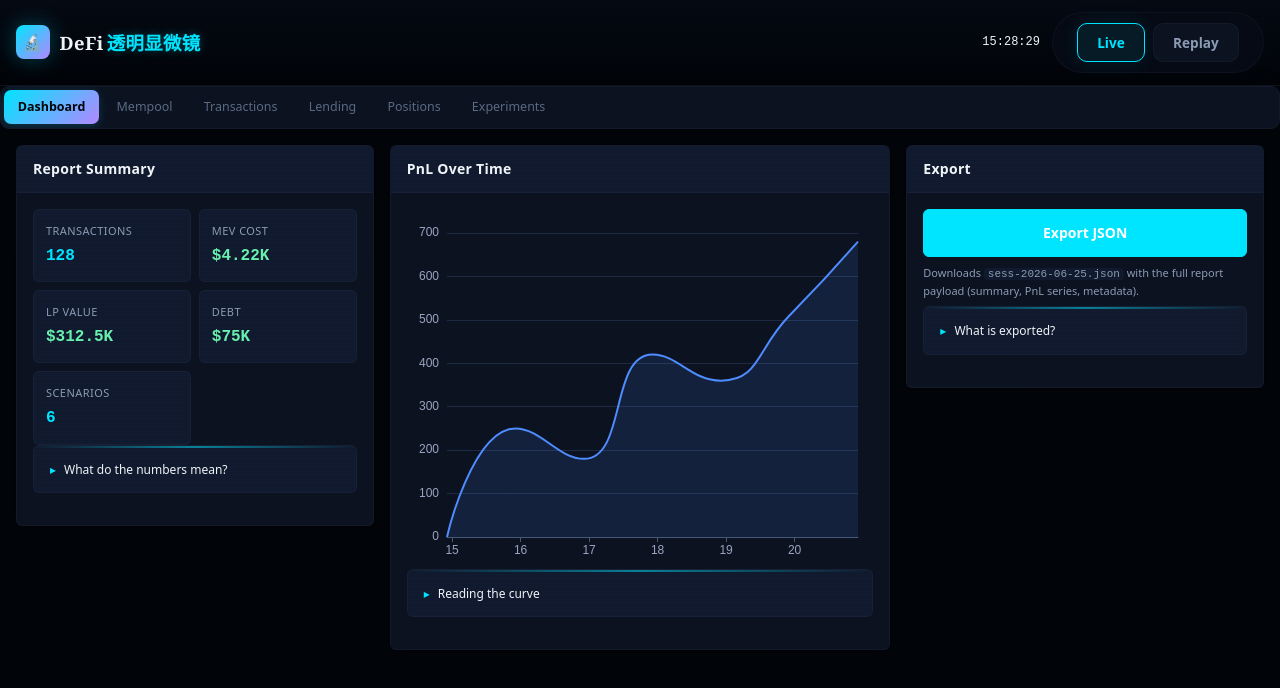
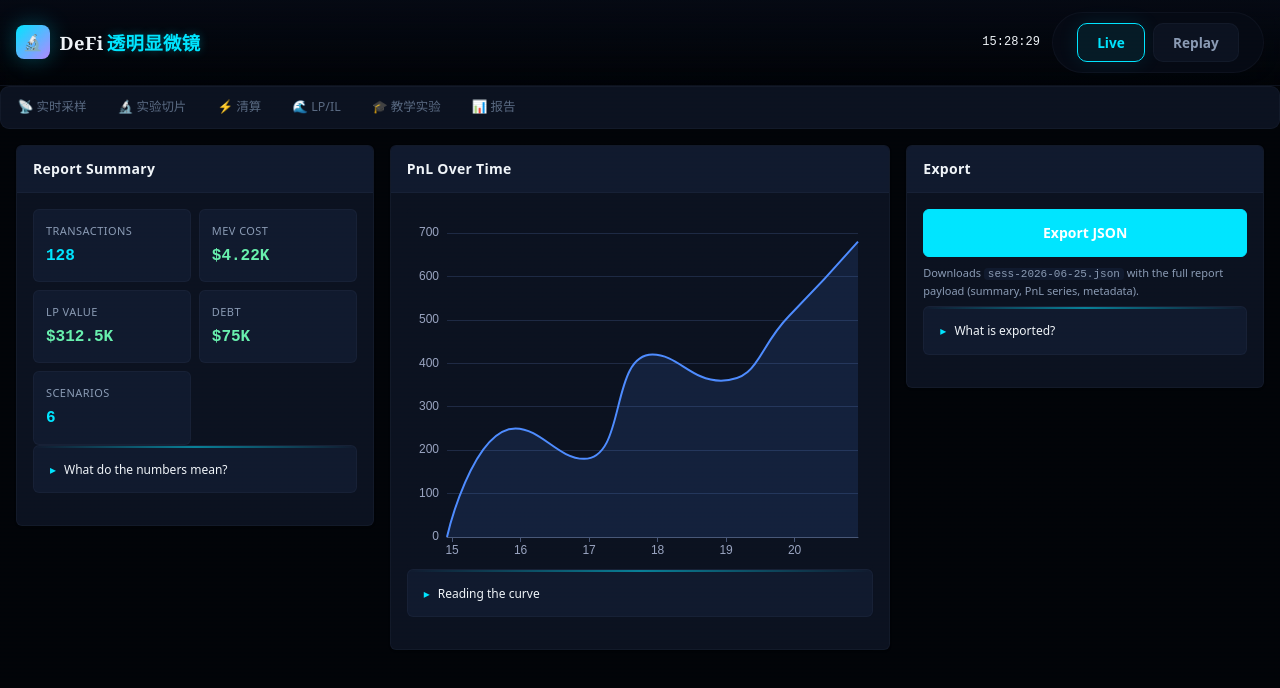
Before and after one commit to pengwow/defi-transparency-microscope, a React (Vite) app in the folder frontend/: page / in a window 1280 px wide. Shown: the top 688 px of the page. Built offline with nearby package versions, Linux system fonts and the light colour scheme.

Commit message:
feat(frontend): rewrite NavTabs with 6 Chinese tabs from demo

```diff
--- a/frontend/src/App.tsx
+++ b/frontend/src/App.tsx
@@ -35,6 +35,7 @@ import { LiquidationPage } from '@/pages/LiquidationPage';
 import { LpIlPage } from '@/pages/LpIlPage';
 import { LiveSamplingPage } from '@/pages/LiveSamplingPage';
 import { ReportPage } from '@/pages/ReportPage';
+import type { NavTabId } from '@/components/common';
 
 const api = new MockAPI();
 
@@ -48,6 +49,30 @@ const PAGES: Record<Page, () => JSX.Element> = {
   experiments: ForkExperimentPage,
   settings: ReportPage, // unmapped — fall back to the report.
 };
+
+/**
+ * Bridge: translate the demo tab IDs (live / fork / …) into the
+ * historical Page enum used by `uiStore`.  The Page enum is
+ * scheduled to be renamed in a later batch; for now we just map.
+ */
+function tabIdToPage(id: NavTabId): Page {
+  switch (id) {
+    case 'live':
+      return 'mempool';
+    case 'fork':
+      return 'experiments';
+    case 'liquidation':
+      return 'lending';
+    case 'lpil':
+      return 'positions';
+    case 'edu':
+      return 'transactions';
+    case 'report':
+      return 'dashboard';
+    default:
+      return id;
+  }
+}
 
 export function App() {
   const page = useUiStore((s) => s.page);
@@ -119,7 +144,7 @@ export function App() {
               </>
             }
           />
-          <NavTabs active={page} onSelect={setPage} />
+          <NavTabs active={page} onSelect={(id) => setPage(tabIdToPage(id))} />
           <main className="dtm-app-main" data-testid="app-main">
             <CurrentPage />
           </main>
--- a/frontend/src/components/common/NavTabs.tsx
+++ b/frontend/src/components/common/NavTabs.tsx
@@ -5,28 +5,42 @@
  *   - container: role="tablist"
  *   - each item: role="tab" with aria-selected
  *   - keyboard navigation: ←/→/Home/End
+ *
+ * The tab IDs are the canonical DTM_Demo names: `live`, `fork`,
+ * `liquidation`, `lpil`, `edu`, `report`.  The Page enum in
+ * `uiStore` still uses its historical IDs (dashboard / mempool /
+ * …) so consumers bridge the two with a small mapping function.
  */
 
 import type { KeyboardEvent } from 'react';
 import type { Page } from '@/store/uiStore';
 
+export type NavTabId =
+  | 'live'
+  | 'fork'
+  | 'liquidation'
+  | 'lpil'
+  | 'edu'
+  | 'report'
+  | Page;
+
 export interface NavTab {
-  id: Page;
+  id: NavTabId;
   label: string;
 }
 
 export const NAV_TABS: ReadonlyArray<NavTab> = [
-  { id: 'dashboard', label: 'Dashboard' },
-  { id: 'mempool', label: 'Mempool' },
-  { id: 'transactions', label: 'Transactions' },
-  { id: 'lending', label: 'Lending' },
-  { id: 'positions', label: 'Positions' },
-  { id: 'experiments', label: 'Experiments' },
+  { id: 'live', label: '📡 实时采样' },
+  { id: 'fork', label: '🔬 实验切片' },
+  { id: 'liquidation', label: '⚡ 清算' },
+  { id: 'lpil', label: '🌊 LP/IL' },
+  { id: 'edu', label: '🎓 教学实验' },
+  { id: 'report', label: '📊 报告' },
 ];
 
 export interface NavTabsProps {
-  active: Page;
-  onSelect: (p: Page) => void;
+  active: NavTabId;
+  onSelect: (id: NavTabId) => void;
 }
 
 export function NavTabs({ active, onSelect }: NavTabsProps) {
--- a/frontend/src/components/common/index.ts
+++ b/frontend/src/components/common/index.ts
@@ -25,7 +25,7 @@ export { ModeBar } from './ModeBar';
 export type { ModeBarProps } from './ModeBar';
 
 export { NavTabs, NAV_TABS } from './NavTabs';
-export type { NavTabsProps, NavTab } from './NavTabs';
+export type { NavTabsProps, NavTab, NavTabId } from './NavTabs';
 
 export { LensTransition } from './LensTransition';
 export type { LensTransitionProps } from './LensTransition';
```
Also changed, not shown: 2 other files (tests, documents, lock files or other folders).
